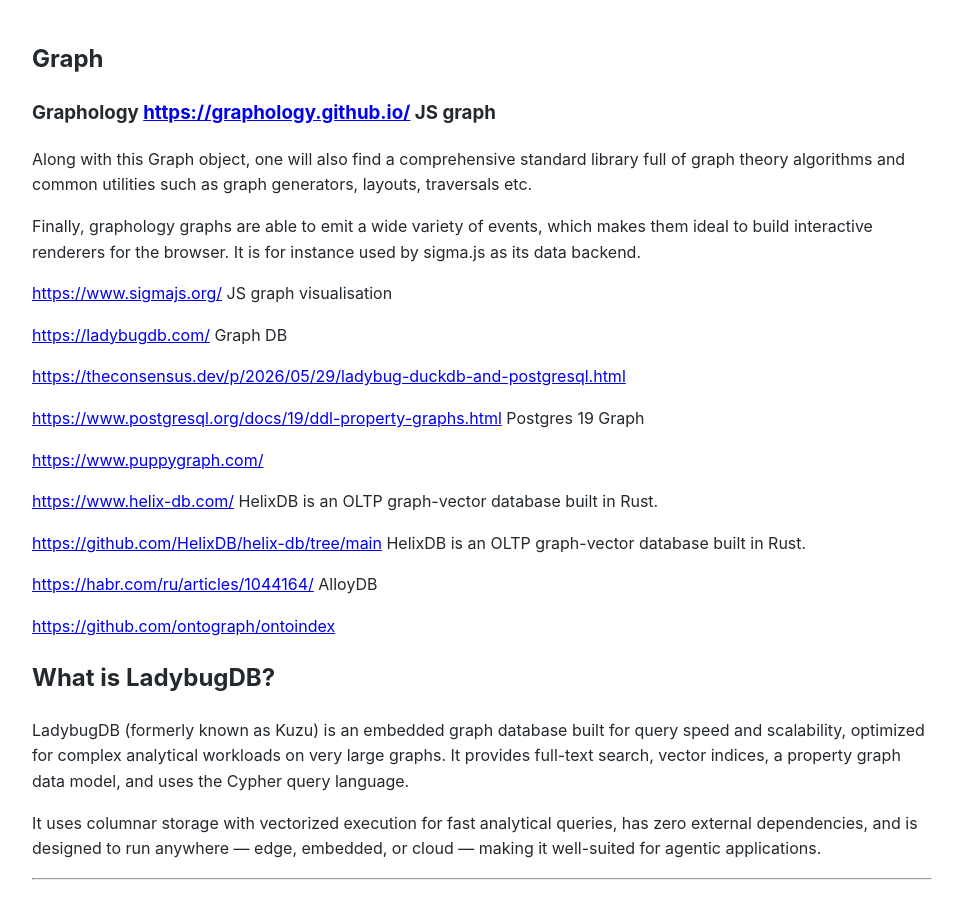
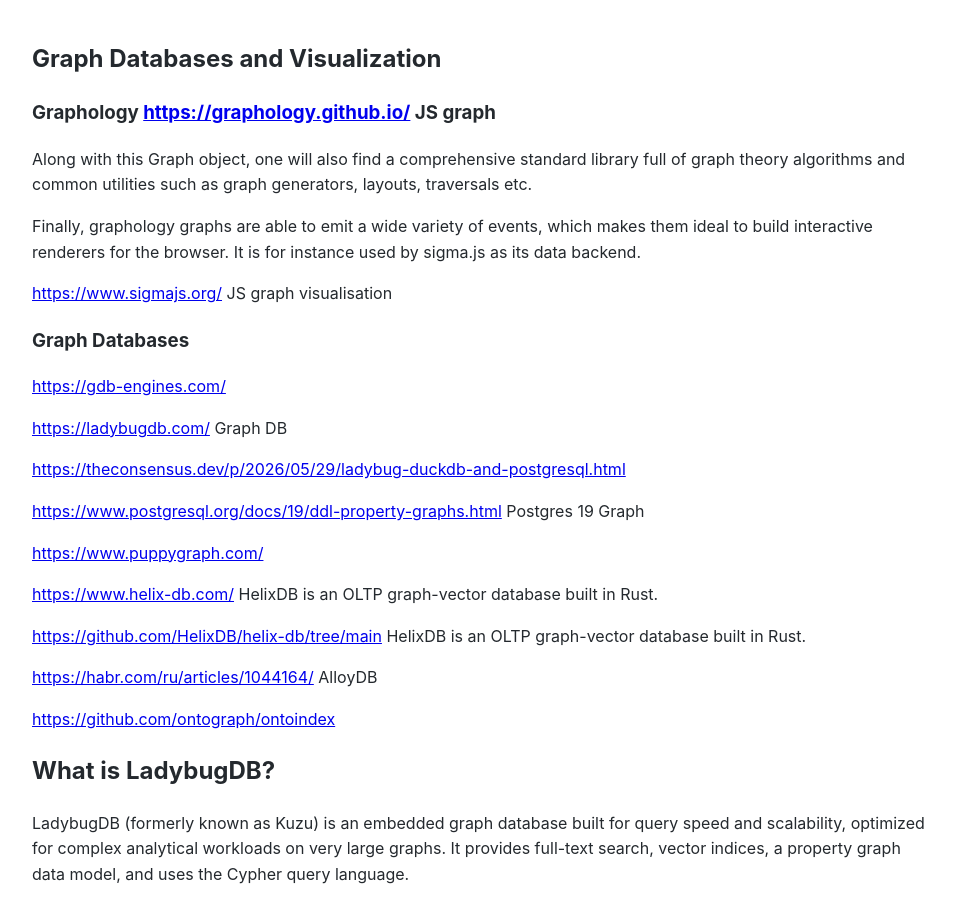
Before and after one commit to Michael-Lubinsky/michael-lubinsky.github.com, a Jekyll site: the page built from graph/graph.md, in a window 1280 px wide and 900 px high. Shown: the whole window, without its empty margins (158-1121 px from the left). Built offline with Jekyll 4.4.1, drawn with Linux system fonts in a browser that asks for light colours; our own code applies the rules of GitHub Pages for plain Markdown files.

Commit message:
Update graph.md

```diff
--- a/graph/graph.md
+++ b/graph/graph.md
@@ -1,4 +1,4 @@
-## Graph
+## Graph  Databases and Visualization
 
 ### Graphology <https://graphology.github.io/> JS graph
 Along with this Graph object, one will also find a comprehensive standard library full of graph theory algorithms and common utilities such as graph generators, layouts, traversals etc.
@@ -7,6 +7,11 @@
 
 
 <https://www.sigmajs.org/> JS graph visualisation
+
+### Graph Databases
+
+<https://gdb-engines.com/>
+
 
 <https://ladybugdb.com/> Graph DB
 
```
